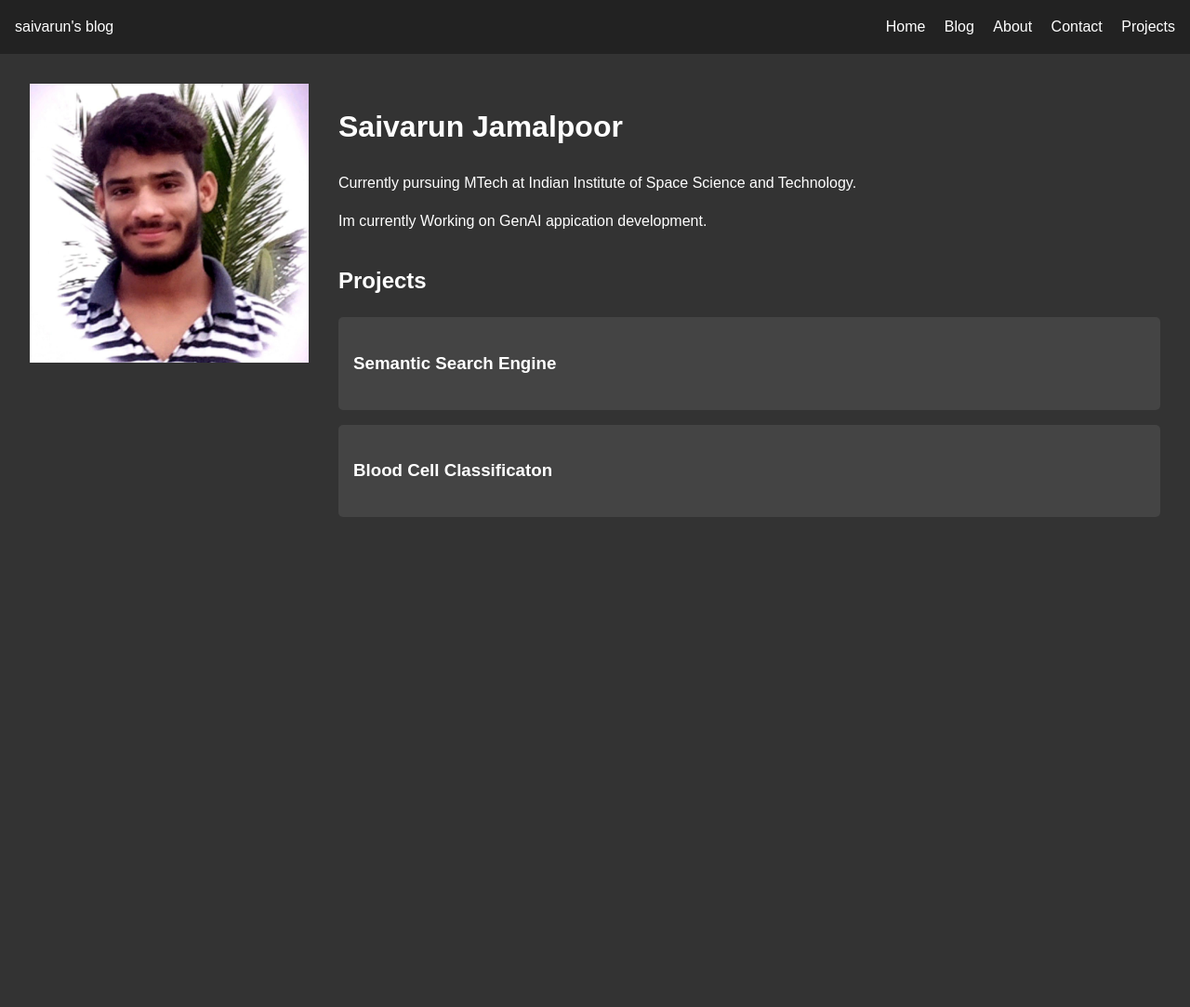
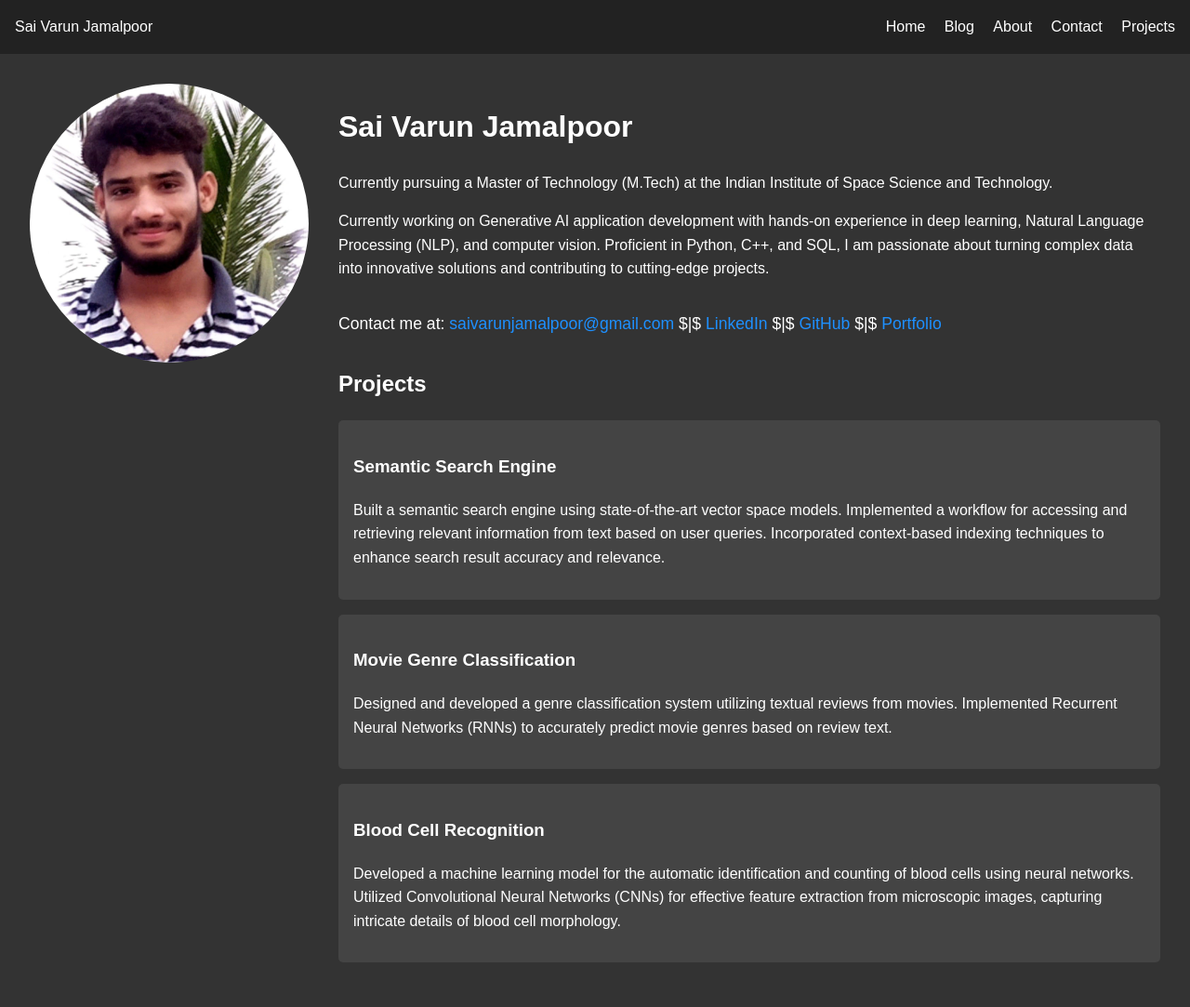
Before and after one commit to saijamalpoor/saijamalpoor.github.io, a Jekyll site: the page index.html, which Jekyll copies as it is, in a window 1280 px wide. Shown: the whole page at 93% size. Built offline with Jekyll 4.4.1, drawn with Linux system fonts in a browser that asks for light colours; before the commit the page ends 900 px from its top, so only the background shows below that.

Commit message:
Update index.html

```diff
--- a/index.html
+++ b/index.html
@@ -3,7 +3,7 @@
 <head>
     <meta charset="UTF-8">
     <meta name="viewport" content="width=device-width, initial-scale=1.0">
-    <title>Saivarun Jamalpoor's Blog</title>
+    <title>Sai Varun Jamalpoor's Portfolio</title>
     <style>
         body {
             font-family: Arial, sans-serif;
@@ -20,7 +20,7 @@
             justify-content: space-between;
             align-items: center;
         }
-        nav a {
+        header a {
             color: #ffffff;
             text-decoration: none;
             margin-left: 1rem;
@@ -34,6 +34,7 @@
             height: 300px;
             object-fit: cover;
             margin-right: 2rem;
+            border-radius: 50%;
         }
         .content {
             flex: 1;
@@ -50,11 +51,22 @@
             margin-bottom: 1rem;
             border-radius: 5px;
         }
+        .contact-info {
+            margin-top: 2rem;
+            font-size: 1.1rem;
+        }
+        .contact-info a {
+            color: #1e90ff;
+            text-decoration: none;
+        }
+        .contact-info a:hover {
+            text-decoration: underline;
+        }
     </style>
 </head>
 <body>
     <header>
-        <div>saivarun's blog</div>
+        <div>Sai Varun Jamalpoor</div>
         <nav>
             <a href="index.html">Home</a>
             <a href="blog.html">Blog</a>
@@ -64,20 +76,32 @@
         </nav>
     </header>
     <main>
-        <img src="assets/images/profilephoto.jpeg" alt="Saivarun Jamalpoor" class="profile-image">
+        <img src="assets/images/profilephoto.jpeg" alt="Sai Varun Jamalpoor" class="profile-image">
         <div class="content">
-            <h1>Saivarun Jamalpoor</h1>
-            <p>Currently pursuing MTech at Indian Institute of Space Science and Technology.</p>
-            <p>Im currently Working on GenAI appication development. </p>
+            <h1>Sai Varun Jamalpoor</h1>
+            <p>Currently pursuing a Master of Technology (M.Tech) at the Indian Institute of Space Science and Technology.</p>
+            <p>Currently working on Generative AI application development with hands-on experience in deep learning, Natural Language Processing (NLP), and computer vision. Proficient in Python, C++, and SQL, I am passionate about turning complex data into innovative solutions and contributing to cutting-edge projects.</p>
+            <div class="contact-info">
+                <p>Contact me at:
+                    <a href="mailto:saivarunjamalpoor@gmail.com">saivarunjamalpoor@gmail.com</a> $|$
+                    <a href="https://www.linkedin.com/in/sai-varun-jamalpur-1020b1285/">LinkedIn</a> $|$
+                    <a href="https://github.com/saijamalpoor">GitHub</a> $|$
+                    <a href="https://saijamalpoor.github.io/">Portfolio</a>
+                </p>
+            </div>
             <div class="projects" id="projects">
                 <h2>Projects</h2>
                 <div class="project">
                     <h3>Semantic Search Engine</h3>
-                    <p> </p>
+                    <p>Built a semantic search engine using state-of-the-art vector space models. Implemented a workflow for accessing and retrieving relevant information from text based on user queries. Incorporated context-based indexing techniques to enhance search result accuracy and relevance.</p>
                 </div>
                 <div class="project">
-                    <h3>Blood Cell Classificaton</h3>
-                    <p></p>
+                    <h3>Movie Genre Classification</h3>
+                    <p>Designed and developed a genre classification system utilizing textual reviews from movies. Implemented Recurrent Neural Networks (RNNs) to accurately predict movie genres based on review text.</p>
+                </div>
+                <div class="project">
+                    <h3>Blood Cell Recognition</h3>
+                    <p>Developed a machine learning model for the automatic identification and counting of blood cells using neural networks. Utilized Convolutional Neural Networks (CNNs) for effective feature extraction from microscopic images, capturing intricate details of blood cell morphology.</p>
                 </div>
             </div>
         </div>
```
